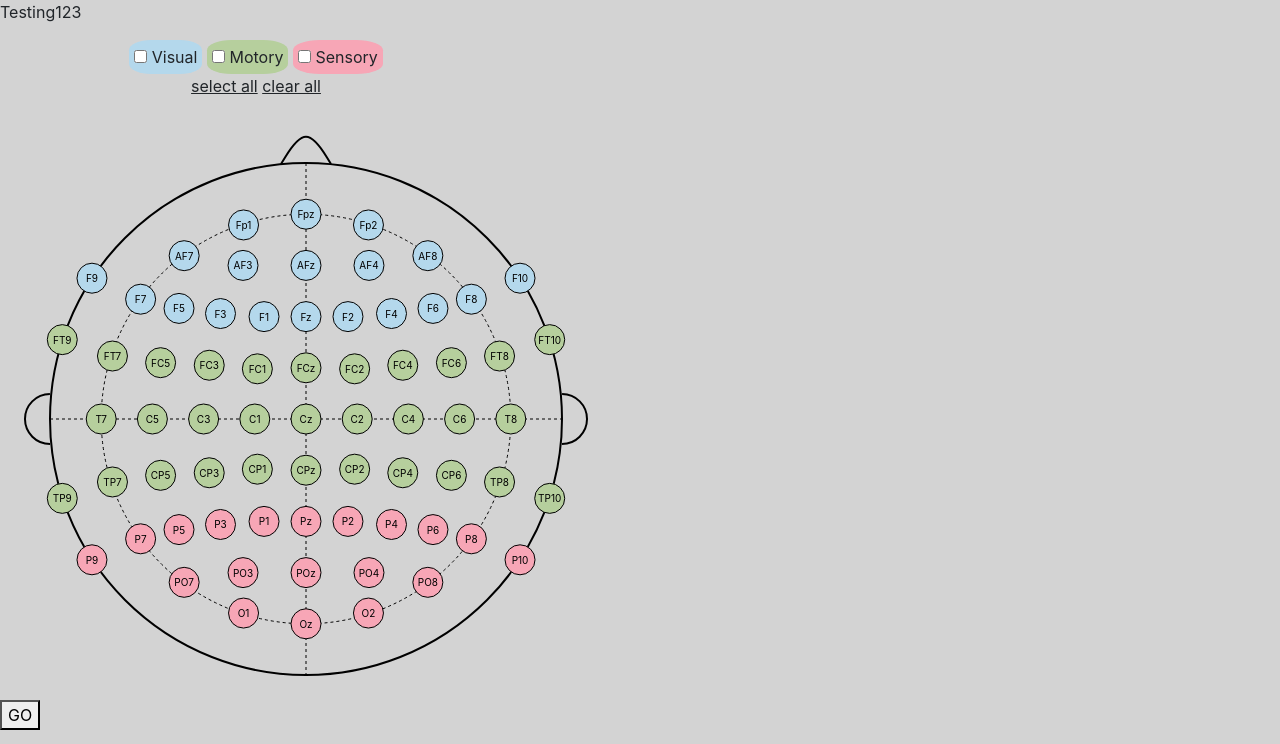
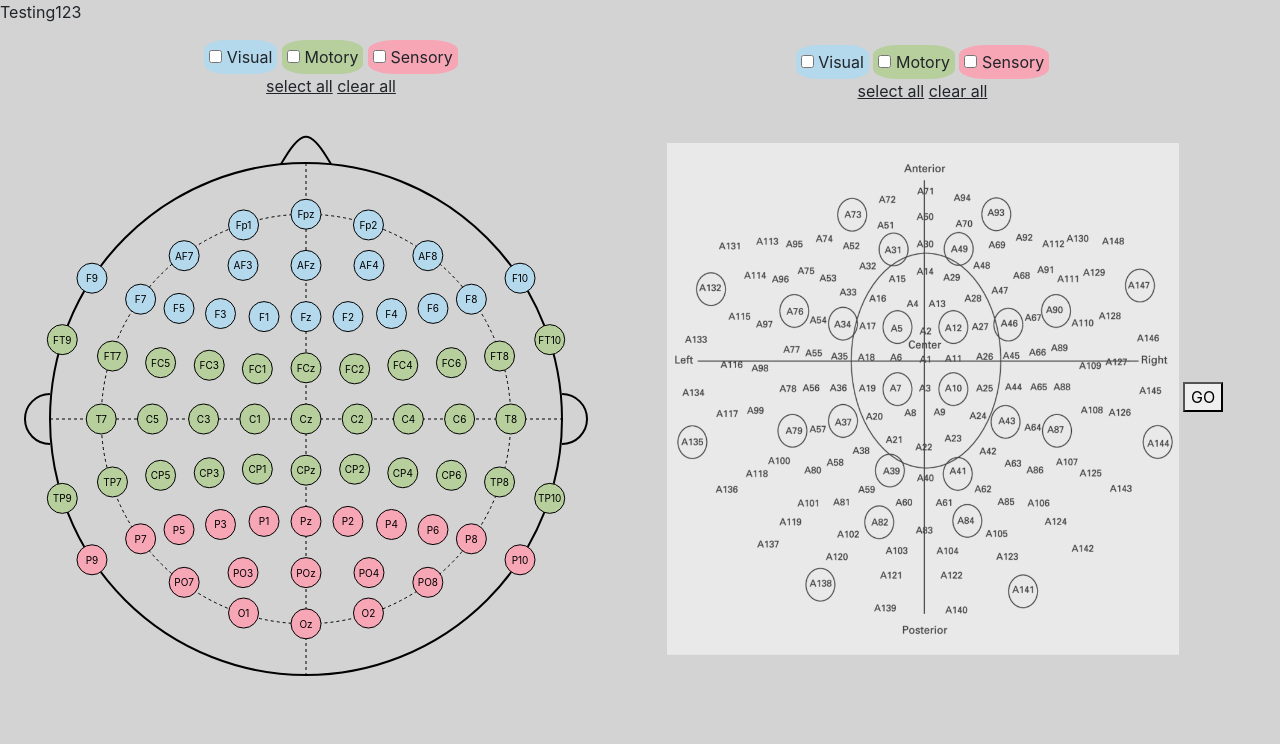
Before and after one commit to RobinDHVUB/info-vis-project, a Flask app: page / in a window 1280 px wide. Shown: the part 56-800 px from the top of the page. Run offline with Flask 2, Linux system fonts and the light colour scheme; some libraries are stand-ins or nearby versions.

Commit message:
added some descriptions

```diff
--- a/webapp/static/css/style.css
+++ b/webapp/static/css/style.css
@@ -2,8 +2,9 @@ body {
     background-color: lightgrey;
 }
 
-#eeg-selection-container {
-    width: 40%;
+#eeg-selection-container, #emg-selection-container {
+    /*width: 40%;*/
+    display:inline-block;
 }
 
 /* EEG electrode selection */
@@ -38,7 +39,7 @@ body {
 .eeg-visual circle {
     fill: #B4D8EC;
 }
-#eeg-visual-container {
+#eeg-visual-container, #emg-visual-container {
     background-color: #B4D8EC;
     border-radius: 30%;
     display: inline-block;
@@ -48,7 +49,7 @@ body {
 .eeg-motor circle {
     fill: #B6CF9D;
 }
-#eeg-motor-container {
+#eeg-motor-container, #emg-motor-container {
     background-color: #B6CF9D;
     border-radius: 30%;
     display: inline-block;
@@ -62,14 +63,14 @@ label {
 .eeg-sensory circle {
     fill: #F7A6B6;
 }
-#eeg-sensory-container {
+#eeg-sensory-container, #emg-sensory-container {
     background-color: #F7A6B6;
     border-radius: 30%;
     display: inline-block;
     padding: 5px;
 }
 
-#eeg-selection-checkboxes {
+#eeg-selection-checkboxes, #emg-selection-checkboxes {
     text-align: center;
 }
 
@@ -83,3 +84,8 @@ label {
     -ms-user-select: none; /* IE10+/Edge */
     user-select: none; /* Standard */
 }
+
+.emg-img {
+    margin-top: 40px;
+    margin-bottom: 25px;
+}
--- a/webapp/static/js/index.js
+++ b/webapp/static/js/index.js
@@ -1,73 +1,8 @@
 drawEEGElectrodeSelector();
-
-// TODO: should we just make the whole component in JS, also the input checkboxes?
-d3.selectAll("#eeg-selection-checkboxes input").on("change", function(d){
-
-    // available electrode types
-    const available_values = ["visual", "motor", "sensory"]
-
-    const isChecked = d3.select(this).property("checked")
-    const boxValue = d3.select(this).property("value")
-
-    // clear selection
-    d3.selectAll("#eeg-selection-container .node-group").classed("selected", false)
-
-    // select all electrodes for which a checkbox is checked
-    checked = []
-    var boxes = d3.selectAll('#eeg-selection-checkboxes input[type="checkbox"]:checked')
-    boxes.each(function() {
-        checked.push(this.value)
-    });
-    available_values.forEach(function(val){
-        if (checked.includes('eeg-'+val)) {
-            d3.selectAll("#eeg-selection-container .eeg-"+val).classed("selected", true)
-        }
-    })
-
-    // select all electrodes that were manually selected
-    new_manual_selection = []
-    manual_selection.forEach(function(val) {
-        if (!val.classed(boxValue)) {
-            val.classed("selected", true)
-            new_manual_selection.push(val)
-        }
-    })
-
-    // update current selection
-    manual_selection = new_manual_selection
-    current_selection = d3.selectAll("#eeg-selection-container .node-group.selected")
-})
-
-var manual_selection = []
-var current_selection = d3.selectAll("#eeg-selection-container .node-group.selected")
-d3.selectAll(".eeg-input-container").on("mouseover", function(){
-    current_selection = d3.selectAll("#eeg-selection-container .node-group.selected")
-    const isChecked = d3.select(this).select("input").property("checked")
-    const boxValue = d3.select(this).select("input").property("value")
-
-    d3.selectAll("#eeg-selection-container .node-group." + boxValue).classed("selected", !isChecked)
-}).on("mouseout", function(){
-        d3.selectAll("#eeg-selection-container .node-group").classed("selected", false)
-        current_selection.classed("selected", true)
-})
-
-
-d3.select(".eeg-all-btn").on("click", function(){
-    d3.selectAll("#eeg-selection-container .node-group").classed("selected", true)
-    d3.selectAll("#eeg-selection-checkboxes input").property("checked", true)
-
-    current_selection = d3.selectAll("#eeg-selection-container .node-group.selected")
-})
-d3.select(".eeg-reset-btn").on("click", function(){
-    d3.selectAll("#eeg-selection-container .node-group").classed("selected", false)
-    d3.selectAll("#eeg-selection-checkboxes input").property("checked", false)
-
-    manual_selection = []
-    current_selection = d3.selectAll("#eeg-selection-container .node-group.selected")
-})
 
 function drawEEGElectrodeSelector()
 {
+    // general sizing info of figure
     const ear_size = 25
     const nose_height = 40
     const electrode_size = 15
@@ -134,7 +69,7 @@ function drawEEGElectrodeSelector()
             .attr("stroke-width", 2)
             .attr("fill", "none");
 
-    // add a horizontal line
+    // add a horizontal midline
     svg.append('line')
     .attr('x1', 0)
     .attr('y1', height/2)
@@ -144,7 +79,7 @@ function drawEEGElectrodeSelector()
     .attr('stroke', 'black')
     .attr("stroke-dasharray", ("3, 3"))
 
-    // add a vertical line
+    // add a vertical midline
     svg.append('line')
     .attr('x1', width/2)
     .attr('y1', 0)
@@ -171,7 +106,7 @@ function drawEEGElectrodeSelector()
         .selectAll("g")
         .data(electrodes)
 
-        /*Create and place the "blocks" containing the circle and the text */
+        /* Generate the nodes */
         var elemEnter = elem.enter()
         .append("g")
         .classed("node-group", true)
@@ -213,13 +148,13 @@ function drawEEGElectrodeSelector()
             d3.select(this).classed("hovering", false)
         });
 
-        /*Create the circle for each block */
-        var circleInner = elemEnter.append("circle")
+        /* Generate the circles for the nodes */
+        elemEnter.append("circle")
         .attr("r", electrode_size)
         .attr("stroke", "black")
         .attr("fill", "yellow")
 
-        /* Create the text for each block */
+        /* Generate the text in the nodes */
         elemEnter.append("text")
         .text(function(d) {
             return d.name
@@ -231,8 +166,77 @@ function drawEEGElectrodeSelector()
     {
         console.log(error)
     });
+
+    // CHECKBOXES
+    // TODO: should we just make the whole component in JS, also the HTML for input checkboxes?
+
+    // keep track of manual and current selections
+    var manual_selection = []
+    var current_selection = d3.selectAll("#eeg-selection-container .node-group.selected")
+
+    d3.selectAll("#eeg-selection-checkboxes input").on("change", function(d){
+
+        // available electrode types
+        const available_values = ["visual", "motor", "sensory"]
+
+        const isChecked = d3.select(this).property("checked")
+        const boxValue = d3.select(this).property("value")
+
+        // clear selection
+        d3.selectAll("#eeg-selection-container .node-group").classed("selected", false)
+
+        // select all electrodes for which a checkbox is checked
+        checked = []
+        var boxes = d3.selectAll('#eeg-selection-checkboxes input[type="checkbox"]:checked')
+        boxes.each(function() {
+            checked.push(this.value)
+        });
+        available_values.forEach(function(val){
+            if (checked.includes('eeg-'+val)) {
+                d3.selectAll("#eeg-selection-container .eeg-"+val).classed("selected", true)
+            }
+        })
+
+        // select all electrodes that were manually selected
+        new_manual_selection = []
+        manual_selection.forEach(function(val) {
+            if (!val.classed(boxValue)) {
+                val.classed("selected", true)
+                new_manual_selection.push(val)
+            }
+        })
+
+        // update current selection
+        manual_selection = new_manual_selection
+        current_selection = d3.selectAll("#eeg-selection-container .node-group.selected")
+    })
+
+    d3.selectAll(".eeg-input-container").on("mouseover", function(){
+        current_selection = d3.selectAll("#eeg-selection-container .node-group.selected")
+        const isChecked = d3.select(this).select("input").property("checked")
+        const boxValue = d3.select(this).select("input").property("value")
+
+        d3.selectAll("#eeg-selection-container .node-group." + boxValue).classed("selected", !isChecked)
+    }).on("mouseout", function(){
+            d3.selectAll("#eeg-selection-container .node-group").classed("selected", false)
+            current_selection.classed("selected", true)
+    })
+
+
+    d3.select(".eeg-all-btn").on("click", function(){
+        d3.selectAll("#eeg-selection-container .node-group").classed("selected", true)
+        d3.selectAll("#eeg-selection-checkboxes input").property("checked", true)
+
+        current_selection = d3.selectAll("#eeg-selection-container .node-group.selected")
+    })
+    d3.select(".eeg-reset-btn").on("click", function(){
+        d3.selectAll("#eeg-selection-container .node-group").classed("selected", false)
+        d3.selectAll("#eeg-selection-checkboxes input").property("checked", false)
+
+        manual_selection = []
+        current_selection = d3.selectAll("#eeg-selection-container .node-group.selected")
+    })
 }
-
 
 function letsgo()
 {
--- a/webapp/templates/index.html
+++ b/webapp/templates/index.html
@@ -21,6 +21,23 @@
     </div>
 </div>
 <div id="emg-selection-container">
+    <div id="emg-selection-checkboxes">
+        <div id="emg-visual-container" class="emg-input-container">
+            <input type="checkbox" id="emg-visual" name="emg-visual" value="emg-visual">
+            <label for="emg-visual">Visual</label>
+        </div>
+        <div id="emg-motor-container" class="emg-input-container">
+            <input type="checkbox" id="emg-motor" name="emg-motor" value="emg-motor">
+            <label for="emg-motor">Motory</label>
+        </div>
+        <div id="emg-sensory-container" class="emg-input-container">
+            <input type="checkbox" id="emg-sensory" name="emg-sensory" value="emg-sensory">
+            <label for="emg-sensory">Sensory</label>
+        </div><br>
+        <div class="emg-all-btn" style="display:inline-block; text-decoration:underline;">select all</div>
+        <div class="emg-reset-btn" style="display:inline-block; text-decoration:underline;">clear all</div>
+    </div>
+    <div class="emg-img"><img src="/static/images/meg-img.png" width="512" height="512"></div>
 </div>
 <button onclick="letsgo()">GO</button>
 <script src="/static/js/index.js" charset="utf-8"></script>
```
Also changed, not shown: webapp/static/images/meg-img.png (added).
